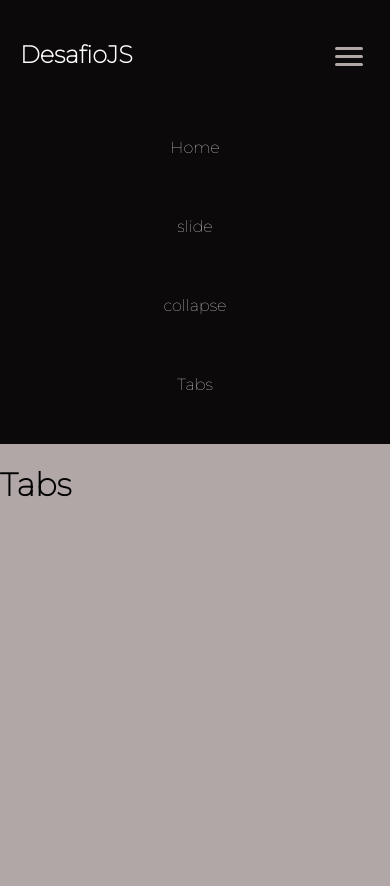
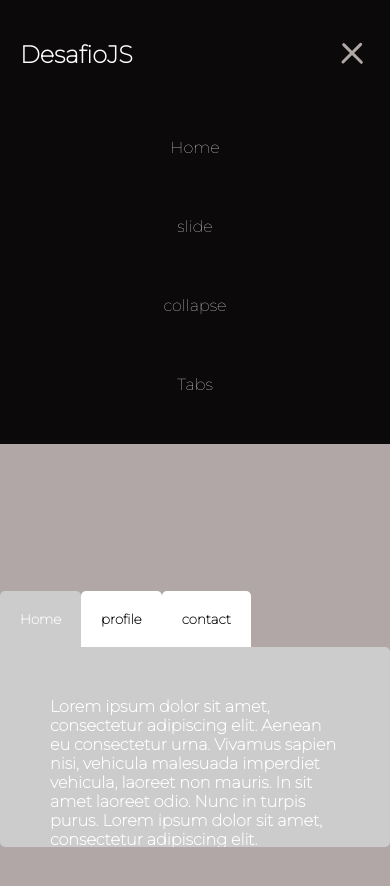
Before and after one commit to anv-git/desafiojs, a website: page tabs.html in a window 390 px wide. Both pictures are taken after a click on the element 349 px from the left and 54 px from the top of the page. Before the commit the page ends 844 px from the top, so only its background shows below. Drawn offline with nearby package versions, Linux system fonts and the light colour scheme; files that its build step writes are made by us from their sources.

Commit message:
WIP/structure

```diff
--- /dev/null
+++ b/assets/js/tabs.js
@@ -0,0 +1,32 @@
+
+const menu = document.querySelector(".menu__navegation--position");
+const nav = document.querySelector(".menu__navegation--anchor");
+
+
+menu.addEventListener('click', () => {
+  nav.classList.toggle('slide');
+  nav.style.margin = 0;
+  document.querySelector(".menu__navegation--position").classList.toggle("active");
+  });
+
+
+  let tabBtn = document.querySelectorAll(".tabs .tabs__position--btn");
+  let tabContent = document.querySelectorAll(".tabs .tabs__box--content");
+
+  function showContent (contentIndex, colorCode){
+        tabBtn.forEach(function(style){
+            style.style.backgroundColor = "";
+            style.style.color = "";
+        });
+        tabBtn[contentIndex].style.backgroundColor = "#ccc";
+        tabBtn[contentIndex].style.color = "white";
+
+        tabContent.forEach(function(style) {
+            style.style.display = "none";
+        });
+        tabContent[contentIndex].style.display = "block";
+        tabContent[contentIndex].style.backgroundColor = colorCode;
+
+  }
+
+  showContent(0,"#ccc")
--- a/assets/sass/molecules/index.scss
+++ b/assets/sass/molecules/index.scss
@@ -1 +1,3 @@
 /* forms, div, tables */
+
+@import 'tabs';
--- /dev/null
+++ b/assets/sass/molecules/tabs.scss
@@ -0,0 +1,64 @@
+.tabs{
+    display: flex;
+    justify-content: center;
+    align-items: center;
+    flex-direction: column;
+    margin-top: 100px;
+    height: 350px;
+    &__position{
+        display: flex;
+        min-width: 100%;
+        &--btn{
+            font-family: 'Montserrat', sans-serif;
+            font-weight: bold;
+            border-radius: 5px 5px 0 0;
+            min-width: 20%;
+            height: 100%;
+            justify-content: flex-start;
+            border: none;
+            outline: none;
+            cursor: pointer;
+            padding: 20px;
+            background-color: white;
+            color: $color_black;
+        &:hover{
+            background-color: $color_gray;
+            transition: 0.3s;
+        }
+    }
+}
+&__box{
+    &--content{
+        min-width: 100%;
+        overflow-y: auto;
+        border-radius: 0 5px 5px 5px;
+        height: 200px;
+        background-color: $color_gray;
+        color: white;
+        font-weight: bold;
+        text-align: left;
+        padding: 50px;
+        box-sizing: border-box;
+        display: none;
+    }
+}
+}
+
+@media (min-width: $tablet-min){
+    .tabs{
+        margin-top: 150px;
+        height: 350px;
+        &__position{
+            display: flex;
+            min-width: 500px;
+    }
+    &__box{
+        width: 500px;
+        &--content{
+            overflow-y: unset;
+
+        }
+    }
+}
+
+}
--- a/tabs.html
+++ b/tabs.html
@@ -12,9 +12,9 @@
         <nav class="menu__navegation">
             <h1 class="menu__logo">DesafioJS</h1>
              <div class="menu__navegation--position">
-                 <span class="menu__navegation--position--bar"></span>
-                 <span class="menu__navegation--position--bar"></span>
-                 <span class="menu__navegation--position--bar"></span>
+                 <span class="menu__navegation--position--bar" id="barOne"></span>
+                 <span class="menu__navegation--position--bar" id="barTwo"></span>
+                 <span class="menu__navegation--position--bar" id="barThree"></span>
              </div>
         </nav>
         <ul class="menu__navegation--anchor">
@@ -24,7 +24,28 @@
          <li class="menu__navegation--anchor--list"><a class="menu__navegation--anchor--list--link" href="tabs.html">Tabs</a></li>
       </ul>
     </header>
-    <h1>Tabs</h1>
-    <script src="/assets/js/burger.js"></script>
+    <section class="tabs">
+        <div class="tabs__position">
+            <button class="tabs__position--btn" onclick="showContent(0, '#ccc')">Home</button>
+            <button class="tabs__position--btn" onclick="showContent(1, '#ccc')">profile</button>
+            <button class="tabs__position--btn" onclick="showContent(2, '#ccc')">contact</button>
+        </div>
+        <div class="tabs__box">
+            <div class="tabs__box--content">Lorem ipsum dolor sit amet, consectetur adipiscing elit. Aenean eu
+                consectetur urna. Vivamus sapien nisi, vehicula malesuada imperdiet
+                vehicula, laoreet non mauris. In sit amet laoreet odio. Nunc in turpis
+                purus. Lorem ipsum dolor sit amet, consectetur adipiscing elit. </div>
+            <div class="tabs__box--content">There are many variations of passages
+                of Lorem Ipsum available, but the majority have suffered alteration
+                in some form, by injected humour, or randomised words which don't look
+                even slightly believable. If you are going to use a passage of Lorem Ipsum,
+                of text. All the Lorem Ipsum generators. </div>
+            <div class="tabs__box--content">Contrary to popular belief, Lorem Ipsum is not simply
+                random text. It has roots in a piece of classical Latin literature from 45
+                BC, making it over 2000 years old. Richard McClintock, a Latin professor at
+                 Hampden-Sydney College in Virginia, looked up one of the more obscure Latin words </div>
+        </div>
+    </section>
+    <script src="/assets/js/tabs.js"></script>
 </body>
 </html>
```
